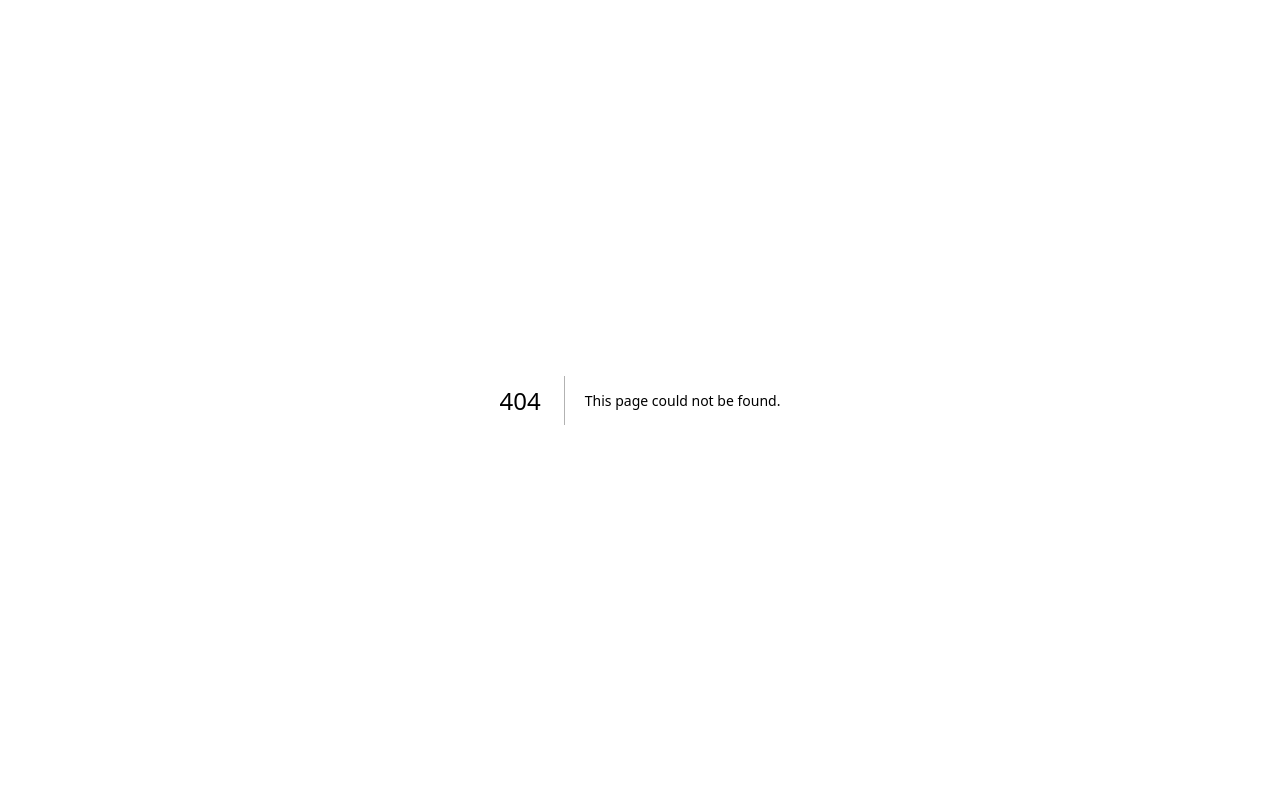
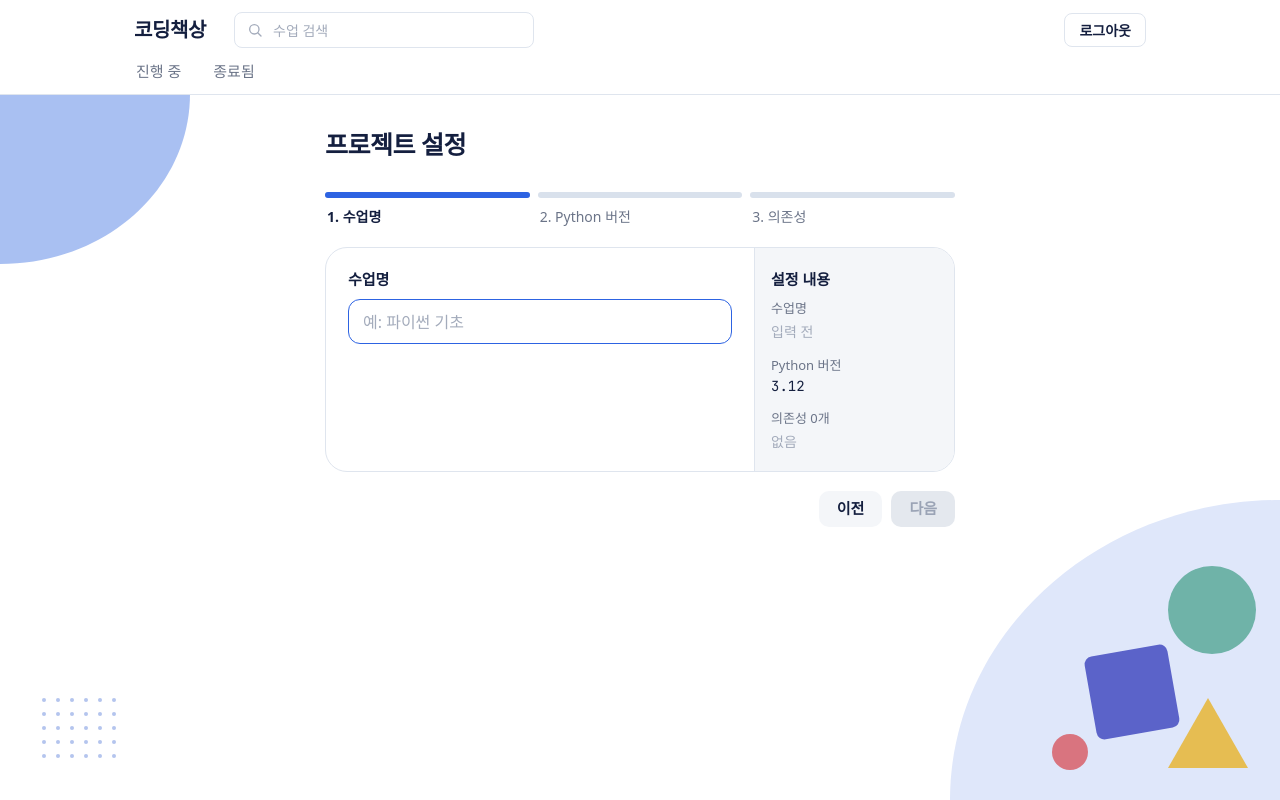
Before and after one commit to SWUNION-12/client-v2, a Next.js app: page /instructor/new in a window 1280 px wide. Before the commit this address had no page. Built offline with nearby package versions, Linux system fonts and the light colour scheme; a web font is replaced by a local one.

Commit message:
feat: 수업 만들기 화면 추가

```diff
--- /dev/null
+++ b/src/app/instructor/new/page.tsx
@@ -0,0 +1,261 @@
+"use client";
+
+import { useRouter } from "next/navigation";
+import { Suspense, useMemo, useState } from "react";
+import { InstructorHeader } from "@/components/admin/InstructorHeader";
+import { CloseIcon, SearchIcon } from "@/components/icons";
+import { Notice } from "@/components/Notice";
+import { ApiError, courses, INSTRUCTOR_HOME } from "@/lib/api";
+import {
+  DEFAULT_PYTHON,
+  isValidPackage,
+  MAX_PACKAGES,
+  packageName,
+  PYTHON_VERSIONS,
+  SUGGESTED_PACKAGES,
+} from "@/lib/packages";
+
+const STEPS = ["1. 수업명", "2. Python 버전", "3. 의존성"];
+
+function Summary({ name, python, packages }: { name: string; python: string; packages: string[] }) {
+  return (
+    <dl className="summary">
+      <dt>수업명</dt>
+      <dd className={name ? undefined : "is-empty"}>{name || "입력 전"}</dd>
+      <dt>Python 버전</dt>
+      <dd className="mono">{python}</dd>
+      <dt>의존성 {packages.length}개</dt>
+      <dd className={packages.length ? "mono" : "mono is-empty"}>{packages.join(", ") || "없음"}</dd>
+    </dl>
+  );
+}
+
+function PythonStep({ value, onChange }: { value: string; onChange: (v: string) => void }) {
+  return (
+    <div className="card py-card">
+      <div className="py-head">
+        <b id="py-label">Python 버전</b>
+        <span>
+          선택: <span className="mono">{value}</span>
+        </span>
+      </div>
+      <div role="radiogroup" aria-labelledby="py-label">
+        {PYTHON_VERSIONS.map((version) => (
+          <label key={version} className={version === value ? "py-row is-on" : "py-row"}>
+            <input
+              type="radio"
+              name="python"
+              value={version}
+              checked={version === value}
+              onChange={() => onChange(version)}
+            />
+            {version}
+          </label>
+        ))}
+      </div>
+    </div>
+  );
+}
+
+function DependencyStep({ selected, onChange }: { selected: string[]; onChange: (next: string[]) => void }) {
+  const [query, setQuery] = useState("");
+  const [isInvalid, setIsInvalid] = useState(false);
+  const typed = query.trim();
+  const selectedNames = useMemo(() => new Set(selected.map(packageName)), [selected]);
+  const suggestions = SUGGESTED_PACKAGES.filter((name) => !typed || name.includes(packageName(typed)));
+
+  function toggle(name: string) {
+    onChange(
+      selectedNames.has(packageName(name))
+        ? selected.filter((line) => packageName(line) !== packageName(name))
+        : [...selected, name],
+    );
+  }
+
+  function addTyped() {
+    if (!typed) return;
+    if (!isValidPackage(typed)) {
+      setIsInvalid(true);
+      return;
+    }
+    if (selected.length >= MAX_PACKAGES && !selectedNames.has(packageName(typed))) return;
+    // 같은 패키지를 버전만 바꿔 넣으면 앞의 것을 대체한다. 서버는 중복을 거부한다.
+    onChange([...selected.filter((line) => packageName(line) !== packageName(typed)), typed]);
+    setQuery("");
+  }
+
+  return (
+    <div className="card split">
+      <div className="split-main">
+        <label className="label" htmlFor="lib-search">
+          라이브러리
+        </label>
+        <div className="search lib-search">
+          <SearchIcon />
+          <input
+            id="lib-search"
+            placeholder="라이브러리 검색 또는 numpy==2.1.0 입력"
+            value={query}
+            onChange={(e) => {
+              setQuery(e.target.value);
+              setIsInvalid(false);
+            }}
+            onKeyDown={(e) => {
+              if (e.key === "Enter") {
+                e.preventDefault();
+                addTyped();
+              }
+            }}
+          />
+        </div>
+        {isInvalid && <div className="field-error">이름, 이름==버전, 이름&gt;=버전 형식으로 입력해 주세요.</div>}
+        <div className="lib-list">
+          {suggestions.map((name) => (
+            <label key={name} className="lib-row">
+              <input
+                type="checkbox"
+                checked={selectedNames.has(packageName(name))}
+                onChange={() => toggle(name)}
+              />
+              {name}
+            </label>
+          ))}
+        </div>
+      </div>
+      <div className="split-side">
+        <div className="label">
+          선택된 의존성 <span>{selected.length}</span>
+        </div>
+        {selected.map((line) => (
+          <div key={line} className="dep">
+            {line}
+            <button
+              type="button"
+              aria-label={`${line} 빼기`}
+              onClick={() => onChange(selected.filter((item) => item !== line))}
+            >
+              <CloseIcon />
+            </button>
+          </div>
+        ))}
+      </div>
+    </div>
+  );
+}
+
+function NewCourse() {
+  const router = useRouter();
+  const [step, setStep] = useState(0);
+  const [name, setName] = useState("");
+  const [python, setPython] = useState(DEFAULT_PYTHON);
+  const [packages, setPackages] = useState<string[]>([]);
+  const [busy, setBusy] = useState(false);
+  const [error, setError] = useState<string | null>(null);
+
+  const trimmed = name.trim();
+  const nameTooLong = trimmed.length > 100;
+  const canLeaveName = trimmed !== "" && !nameTooLong;
+
+  async function create() {
+    setBusy(true);
+    setError(null);
+    try {
+      const course = await courses.create({ name: trimmed, pythonVersion: python, packages: packages.join("\n") });
+      router.push(`/instructor/course?id=${course.id}`);
+    } catch (err) {
+      setError(err instanceof ApiError ? err.message : "프로젝트를 만들지 못했습니다.");
+      setBusy(false);
+    }
+  }
+
+  return (
+    <>
+      <InstructorHeader />
+      <main className="form">
+        <h1 className="pagetitle">프로젝트 설정</h1>
+        <ol className="steps" aria-label="진행 단계">
+          {STEPS.map((label, index) => (
+            <li
+              key={label}
+              className={index < step ? "is-done" : index === step ? "is-active" : undefined}
+              aria-current={index === step ? "step" : undefined}
+            >
+              {label}
+            </li>
+          ))}
+        </ol>
+
+        {step === 0 && (
+          <div className="card split">
+            <div className="split-main">
+              <label className="label" htmlFor="course-name">
+                수업명
+              </label>
+              <input
+                id="course-name"
+                className="field"
+                placeholder="예: 파이썬 기초"
+                autoFocus
+                value={name}
+                onChange={(e) => setName(e.target.value)}
+                onKeyDown={(e) => {
+                  if (e.key === "Enter" && canLeaveName) setStep(1);
+                }}
+              />
+              {nameTooLong && <div className="field-error">100자 이하로 입력해 주세요.</div>}
+            </div>
+            <div className="split-side">
+              <div className="label">설정 내용</div>
+              <Summary name={trimmed} python={python} packages={packages} />
+            </div>
+          </div>
+        )}
+        {step === 1 && <PythonStep value={python} onChange={setPython} />}
+        {step === 2 && <DependencyStep selected={packages} onChange={setPackages} />}
+
+        {error && <Notice status="error" title="프로젝트를 만들지 못했습니다">{error}</Notice>}
+
+        <div className="form-foot">
+          <button
+            type="button"
+            className="btn"
+            disabled={busy}
+            onClick={() => (step === 0 ? router.push(INSTRUCTOR_HOME) : setStep(step - 1))}
+          >
+            이전
+          </button>
+          {step < 2 ? (
+            <button
+              type="button"
+              className="btn btn--blue"
+              disabled={step === 0 && !canLeaveName}
+              onClick={() => setStep(step + 1)}
+            >
+              다음
+            </button>
+          ) : (
+            <button
+              type="button"
+              className="btn btn--blue"
+              disabled={busy || packages.length === 0}
+              title={packages.length === 0 ? "라이브러리를 한 개 이상 선택해 주세요." : undefined}
+              onClick={create}
+            >
+              {busy ? "만드는 중" : "프로젝트 생성"}
+            </button>
+          )}
+        </div>
+      </main>
+    </>
+  );
+}
+
+export default function NewCoursePage() {
+  return (
+    <div className="page page--nav page--corners">
+      <Suspense>
+        <NewCourse />
+      </Suspense>
+    </div>
+  );
+}
```
